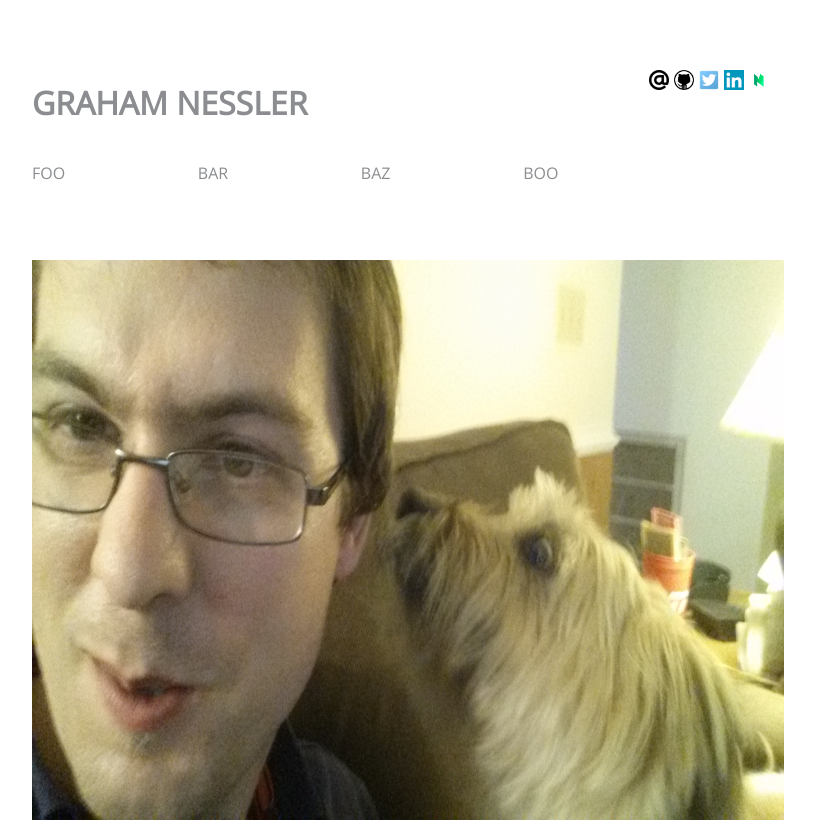
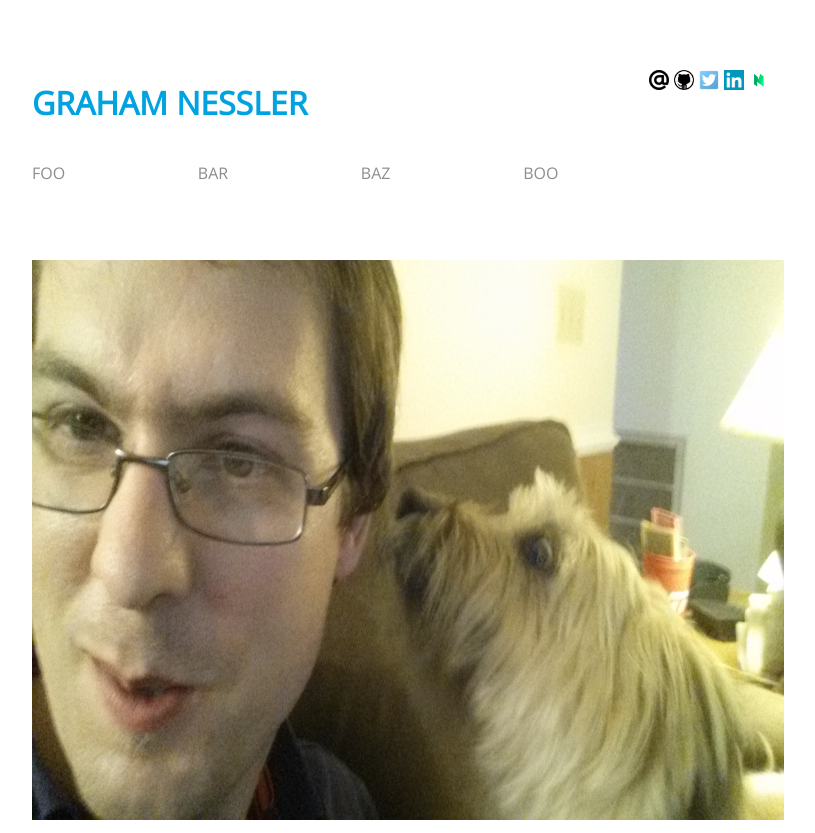
Before and after one commit to gness1804/personal-site, a Vue app: page / in a window 1280 px wide. In both pictures the pointer is over the element "GRAHAM NESSLER". Shown: the whole page, without its empty margins (232-1047 px from the left). Built offline with nearby package versions, Linux system fonts and the light colour scheme.

Commit message:
Style  header in sass

```diff
--- a/src/components/Header.vue
+++ b/src/components/Header.vue
@@ -45,8 +45,3 @@ export default {
   },
 }
 </script>
-
-
-<style lang="scss">
-
-</style>
--- a/src/styles/header.scss
+++ b/src/styles/header.scss
@@ -4,13 +4,12 @@
   margin: 0 $standard-side-margin;
 
   h1 {
-    color: #8B8D90;
+    color: $standard-gray;
     text-transform: uppercase;
+
+    &:hover {
+      color: $standard-blue-hover;
     }
-}
-
-.header h1:hover {
-  color: rgba(0,163,224,1);
   }
 
   .top-part {
@@ -22,10 +21,11 @@
   .social-icons-container {
     display: flex;
     margin: 10px 10px 0 0;
-}
 
     .social-icon {
       height: 20px;
       margin-right: 5px;
       width: 20px;
     }
+  }
+}
--- a/src/styles/variables.scss
+++ b/src/styles/variables.scss
@@ -1 +1,6 @@
+//margins and padding
 $standard-side-margin: 20vw;
+
+//colors
+$standard-gray: #8b8d90;
+$standard-blue-hover: #00a3e0;
```
Also changed, not shown: 1 other file (tests, documents, lock files or other folders). Lines whose indentation alone changed are shown as unchanged.
